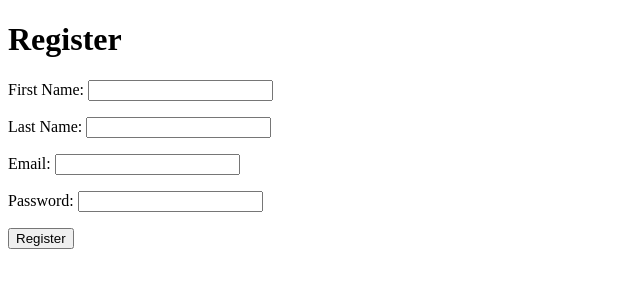
After one commit to MannyAldir/ProjectMaster, a Flask app: page /register in a window 1280 px wide. The commit adds this page. Shown: the top 300 px of the page, without its empty margins (0-640 px from the left). Run offline with Flask 3, Linux system fonts and the light colour scheme.

Commit message:
Create account registration page routed in Flask

```diff
--- a/app.py
+++ b/app.py
@@ -24,6 +24,10 @@ def login():
     else:
         print('No POST info')
     return render_template('login.html')
+@app.route('/register', methods=['GET','POST'])
+def register():
+    return render_template('register.html')
+
 
 if __name__ == '__main__':
     app.run(debug=True)
--- a/templates/login.html
+++ b/templates/login.html
@@ -17,12 +17,14 @@
         <p>
             <label for="password">Password:</label>
             <input type="password" id="password" name="password">
-        </p>
 
         <p class="button">
             <button type="submit">Sign in</button>
         </p>
     </form>
+    <p>
+        <a href="/register">Don't have an account? Register here</a>
+    </p>
 
 </body>
 </html>
--- /dev/null
+++ b/templates/register.html
@@ -0,0 +1,34 @@
+<!DOCTYPE html>
+<html lang="en">
+<head>
+    <meta charset="UTF-8">
+    <meta name="viewport" content="width=device-width, initial-scale=1.0">
+    <title>Registration</title>
+</head>
+<body>
+    <h1>Register</h1>
+    <form action="/register" method="POST">
+        <p>
+            <label for="firstName">First Name:</label>
+            <input type="text" id="firstName" name="firstName" required>
+        </p>
+        <p>
+            <label for="lastName">Last Name:</label>
+            <input type="text" id="lastName" name="lastName" required>
+        </p>
+        <p>
+            <label for="email">Email:</label>
+            <input type="email" id="email" name="email" required>
+        </p>
+
+        <p>
+            <label for="password">Password:</label>
+            <input type="password" id="password" name="password" required>
+        </p>
+
+        <p class="button">
+            <button type="submit">Register</button>
+        </p>
+    </form>
+</body>
+</html>
```
